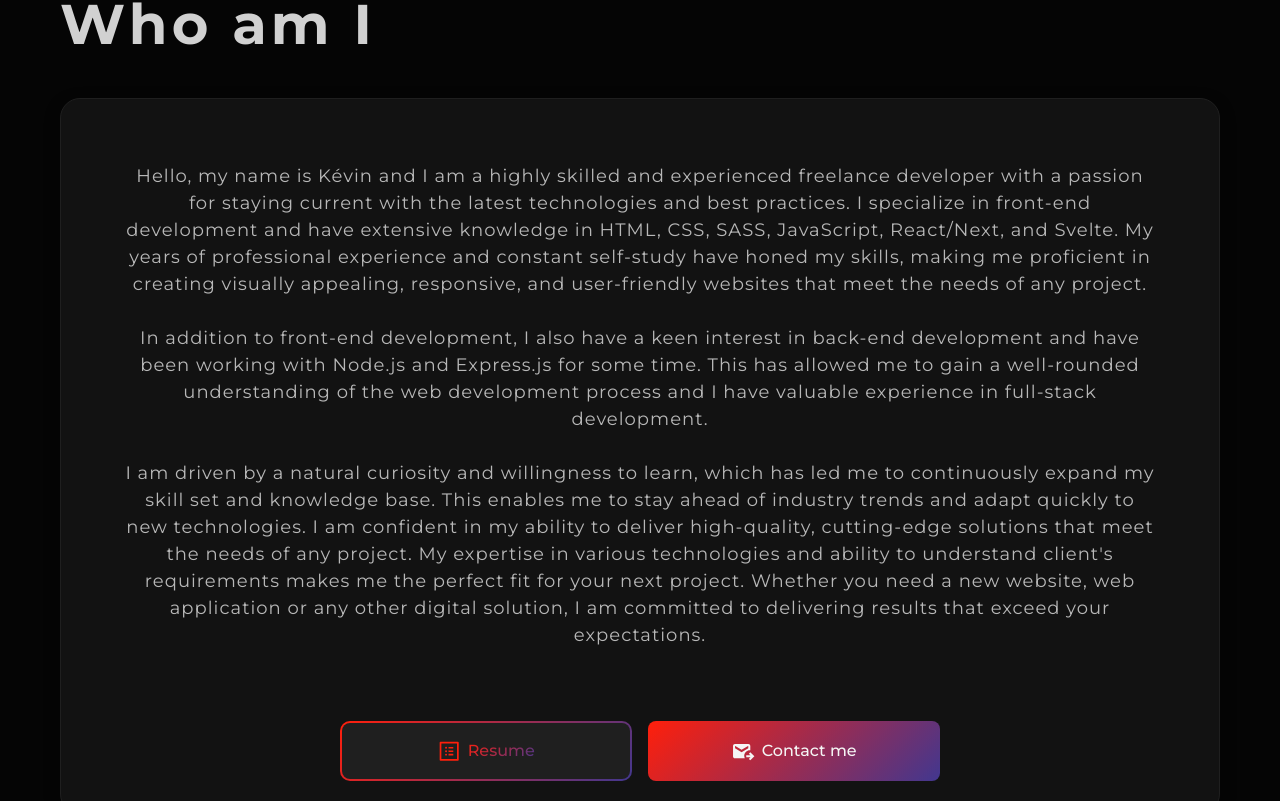
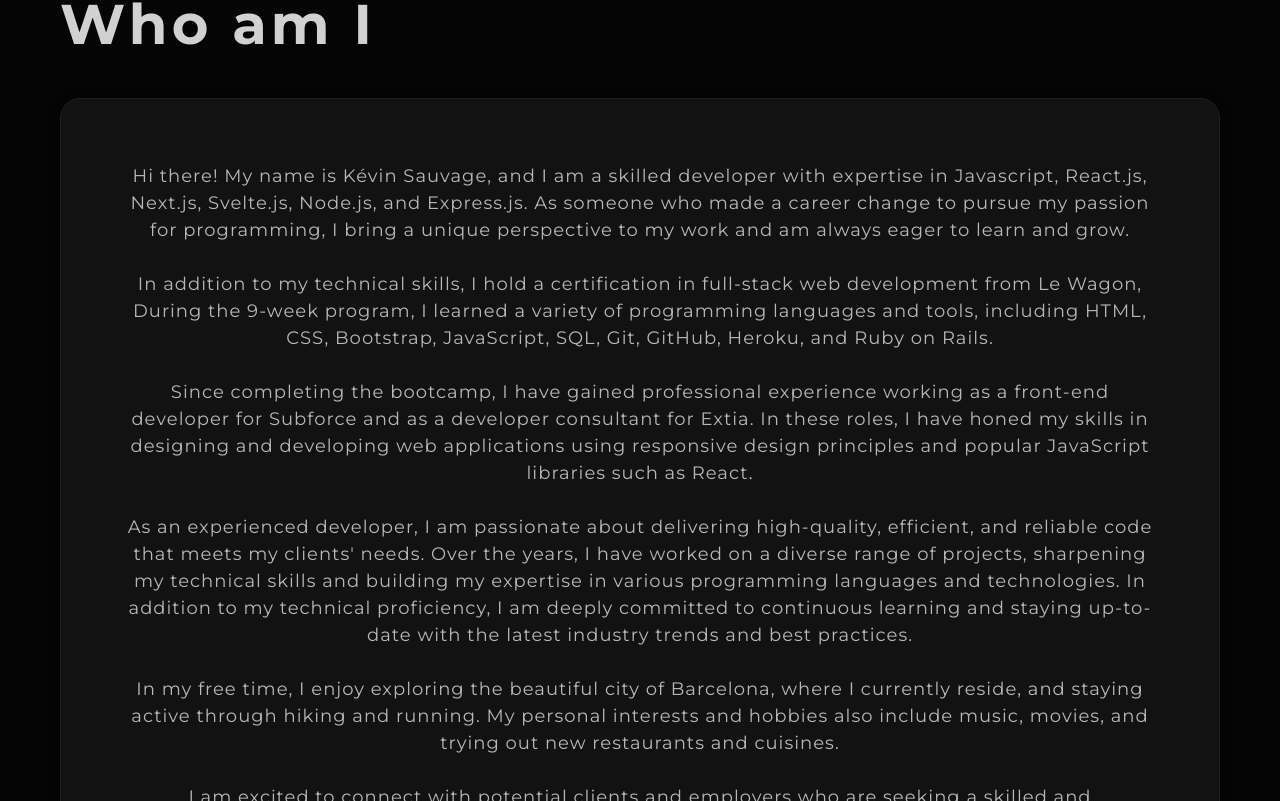
Before and after one commit to kevinsauvage/next-portfolio, a Next.js app: page / in a window 1280 px wide. Shown: the part 939-1740 px from the top of the page. Built offline with nearby package versions, Linux system fonts and the light colour scheme.

Commit message:
fix about me

```diff
--- a/src/component/About/About.jsx
+++ b/src/component/About/About.jsx
@@ -29,27 +29,39 @@ const About = () => {
         <SlideUpAndFadeIn>
           <div className={styles.wrapper}>
             <p className={styles.about}>
-              Hello, my name is Kévin and I am a highly skilled and experienced freelance developer
-              with a passion for staying current with the latest technologies and best practices. I
-              specialize in front-end development and have extensive knowledge in HTML, CSS, SASS,
-              JavaScript, React/Next, and Svelte. My years of professional experience and constant
-              self-study have honed my skills, making me proficient in creating visually appealing,
-              responsive, and user-friendly websites that meet the needs of any project.
+              Hi there! My name is Kévin Sauvage, and I am a skilled developer with expertise in
+              Javascript, React.js, Next.js, Svelte.js, Node.js, and Express.js. As someone who made
+              a career change to pursue my passion for programming, I bring a unique perspective to
+              my work and am always eager to learn and grow.
               <br />
               <br />
-              In addition to front-end development, I also have a keen interest in back-end
-              development and have been working with Node.js and Express.js for some time. This has
-              allowed me to gain a well-rounded understanding of the web development process and I
-              have valuable experience in full-stack development.
+              In addition to my technical skills, I hold a certification in full-stack web
+              development from Le Wagon, During the 9-week program, I learned a variety of
+              programming languages and tools, including HTML, CSS, Bootstrap, JavaScript, SQL, Git,
+              GitHub, Heroku, and Ruby on Rails.
               <br />
-              <br />I am driven by a natural curiosity and willingness to learn, which has led me to
-              continuously expand my skill set and knowledge base. This enables me to stay ahead of
-              industry trends and adapt quickly to new technologies. I am confident in my ability to
-              deliver high-quality, cutting-edge solutions that meet the needs of any project. My
-              expertise in various technologies and ability to understand client's requirements
-              makes me the perfect fit for your next project. Whether you need a new website, web
-              application or any other digital solution, I am committed to delivering results that
-              exceed your expectations.
+              <br />
+              Since completing the bootcamp, I have gained professional experience working as a
+              front-end developer for Subforce and as a developer consultant for Extia. In these
+              roles, I have honed my skills in designing and developing web applications using
+              responsive design principles and popular JavaScript libraries such as React.
+              <br />
+              <br />
+              As an experienced developer, I am passionate about delivering high-quality, efficient,
+              and reliable code that meets my clients' needs. Over the years, I have worked on a
+              diverse range of projects, sharpening my technical skills and building my expertise in
+              various programming languages and technologies. In addition to my technical
+              proficiency, I am deeply committed to continuous learning and staying up-to-date with
+              the latest industry trends and best practices.
+              <br />
+              <br />
+              In my free time, I enjoy exploring the beautiful city of Barcelona, where I currently
+              reside, and staying active through hiking and running. My personal interests and
+              hobbies also include music, movies, and trying out new restaurants and cuisines.
+              <br />
+              <br />I am excited to connect with potential clients and employers who are seeking a
+              skilled and enthusiastic developer to join their team. Thank you for visiting my
+              website, and I look forward to hearing from you!
             </p>
             <div className={styles.btns}>
               <GradientBorder radius="10px">
```
